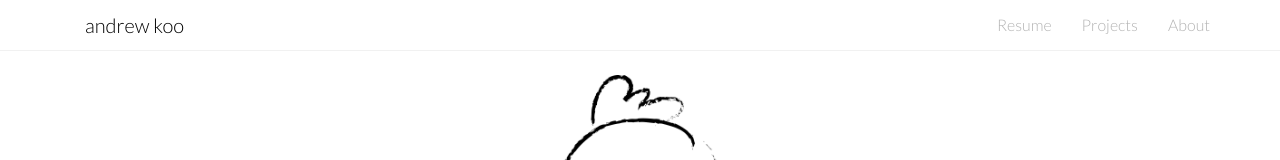
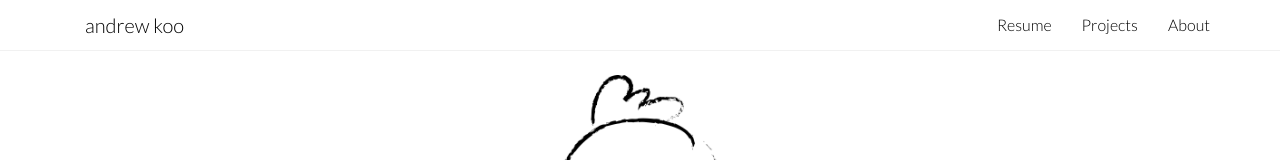
Before and after one commit to andrewkoo/andrewkoo.github.io, a plain HTML site: page index.html in a window 1280 px wide. Shown: the top 160 px of the page. Drawn offline with nearby package versions, Linux system fonts and the light colour scheme; some packages are replaced by stand-ins of ours.

```diff
--- a/css/app.css
+++ b/css/app.css
@@ -87,7 +87,7 @@
 	color: inherit;
 }
 .navbar-default .navbar-nav>li>a {
-    color: #b3b3b3;
+    color: inherit;
 }
 .navbar-default .navbar-nav>li>a:hover {
     color: inherit;
```
